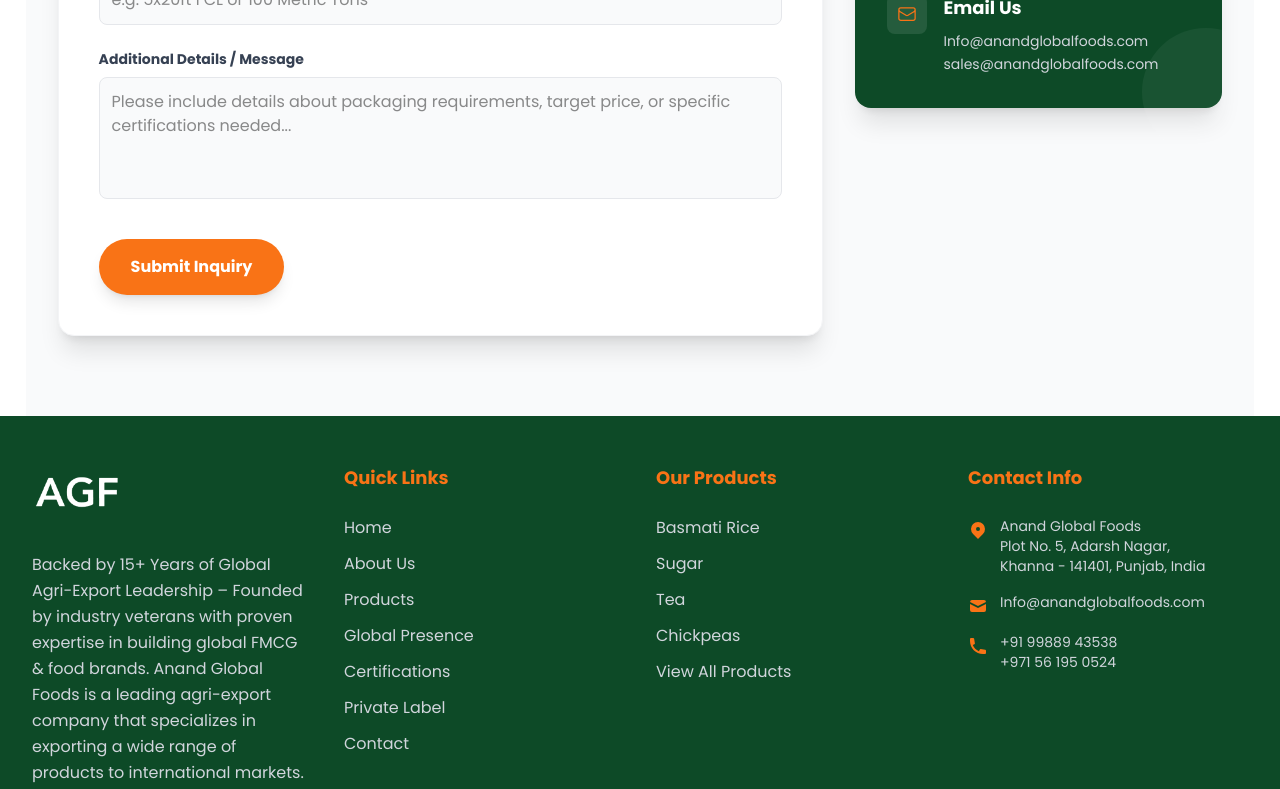
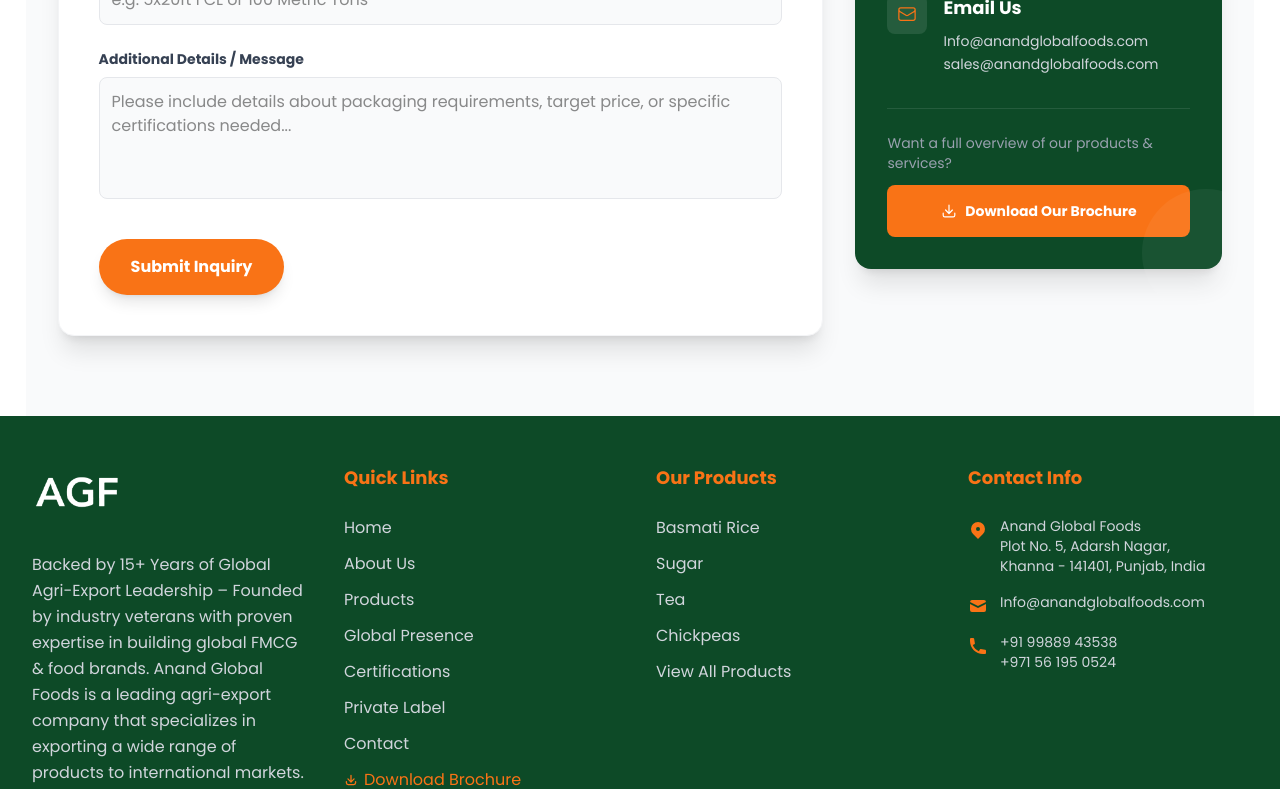
Before and after one commit to ASHISHSINGHNEGI/agf, a Next.js app: page /pages/contact in a window 1280 px wide. Shown: the part 940-1729 px from the top of the page. Built offline with nearby package versions, Linux system fonts and the light colour scheme.

Commit message:
update: download brochure

```diff
--- a/app/components/footer.tsx
+++ b/app/components/footer.tsx
@@ -128,6 +128,19 @@ export default function Footer() {
                 >
                   Contact
                 </Link>
+              </li>
+              <li>
+                <a
+                  href="/brochure/AGF-Brochure.pdf"
+                  download
+                  className="inline-flex items-center gap-1.5 text-secondary hover:text-orange-400 transition-colors duration-300 font-medium"
+                >
+                  <svg xmlns="http://www.w3.org/2000/svg" viewBox="0 0 16 16" fill="currentColor" className="w-3.5 h-3.5">
+                    <path d="M8.75 2.75a.75.75 0 0 0-1.5 0v5.69L5.03 6.22a.75.75 0 0 0-1.06 1.06l3.5 3.5a.75.75 0 0 0 1.06 0l3.5-3.5a.75.75 0 0 0-1.06-1.06L8.75 8.44V2.75Z" />
+                    <path d="M3.5 9.75a.75.75 0 0 0-1.5 0v1.5A2.75 2.75 0 0 0 4.75 14h6.5A2.75 2.75 0 0 0 14 11.25v-1.5a.75.75 0 0 0-1.5 0v1.5c0 .69-.56 1.25-1.25 1.25h-6.5c-.69 0-1.25-.56-1.25-1.25v-1.5Z" />
+                  </svg>
+                  Download Brochure
+                </a>
               </li>
             </ul>
           </div>
--- a/app/page.tsx
+++ b/app/page.tsx
@@ -26,11 +26,24 @@ export default function Home() {
           <p className="text-base sm:text-lg md:text-xl lg:text-2xl mb-4 sm:mb-6 max-w-4xl mx-auto">
             Exporting Trust & Tradition To The World
           </p>
-          <Link href="/pages/products" passHref>
-            <button className="bg-secondary px-4 sm:px-6 py-2 sm:py-3 rounded-lg font-semibold hover:bg-orange-600 hover:scale-105 transition-transform duration-300 ease-in-out hover:shadow-lg text-sm sm:text-base">
-              Explore Our Products
-            </button>
-          </Link>
+          <div className="flex flex-col sm:flex-row items-center justify-center gap-3 sm:gap-4">
+            <Link href="/pages/products" passHref>
+              <button className="bg-secondary px-4 sm:px-6 py-2 sm:py-3 rounded-lg font-semibold hover:bg-orange-600 hover:scale-105 transition-transform duration-300 ease-in-out hover:shadow-lg text-sm sm:text-base w-full sm:w-auto">
+                Explore Our Products
+              </button>
+            </Link>
+            <a
+              href="/brochure/AGF-Brochure.pdf"
+              download
+              className="inline-flex items-center gap-2 border-2 border-white text-white px-4 sm:px-6 py-2 sm:py-3 rounded-lg font-semibold hover:bg-white hover:text-primary hover:scale-105 transition-all duration-300 ease-in-out text-sm sm:text-base w-full sm:w-auto justify-center"
+            >
+              <svg xmlns="http://www.w3.org/2000/svg" viewBox="0 0 20 20" fill="currentColor" className="w-4 h-4">
+                <path d="M10.75 2.75a.75.75 0 0 0-1.5 0v8.614L6.295 8.235a.75.75 0 1 0-1.09 1.03l4.25 4.5a.75.75 0 0 0 1.09 0l4.25-4.5a.75.75 0 0 0-1.09-1.03l-2.955 3.129V2.75Z" />
+                <path d="M3.5 12.75a.75.75 0 0 0-1.5 0v2.5A2.75 2.75 0 0 0 4.75 18h10.5A2.75 2.75 0 0 0 18 15.25v-2.5a.75.75 0 0 0-1.5 0v2.5c0 .69-.56 1.25-1.25 1.25H4.75c-.69 0-1.25-.56-1.25-1.25v-2.5Z" />
+              </svg>
+              Download Brochure
+            </a>
+          </div>
         </div>
       </section>
 
--- a/app/pages/contact/page.tsx
+++ b/app/pages/contact/page.tsx
@@ -222,6 +222,23 @@ export default function Contact() {
                       </p>
                     </div>
                   </div>
+
+                  {/* Brochure Download */}
+                  <div className="border-t border-white/10 pt-6">
+                    <p className="text-sm text-gray-400 mb-3">Want a full overview of our products &amp; services?</p>
+                    <a
+                      href="/brochure/AGF-Brochure.pdf"
+                      download
+                      className="inline-flex items-center gap-2 bg-secondary text-white px-5 py-4 rounded-lg font-semibold hover:bg-orange-600 hover:scale-105 transition-all duration-300 text-sm w-full justify-center"
+                    >
+                      <svg xmlns="http://www.w3.org/2000/svg" viewBox="0 0 20 20" fill="currentColor" className="w-4 h-4">
+                        <path d="M10.75 2.75a.75.75 0 0 0-1.5 0v8.614L6.295 8.235a.75.75 0 1 0-1.09 1.03l4.25 4.5a.75.75 0 0 0 1.09 0l4.25-4.5a.75.75 0 0 0-1.09-1.03l-2.955 3.129V2.75Z" />
+                        <path d="M3.5 12.75a.75.75 0 0 0-1.5 0v2.5A2.75 2.75 0 0 0 4.75 18h10.5A2.75 2.75 0 0 0 18 15.25v-2.5a.75.75 0 0 0-1.5 0v2.5c0 .69-.56 1.25-1.25 1.25H4.75c-.69 0-1.25-.56-1.25-1.25v-2.5Z" />
+                      </svg>
+                      Download Our Brochure
+                    </a>
+                  </div>
+
                 </div>
 
                 {/* Decorative Pattern */}
```
Also changed, not shown: 1 other file (tests, documents, lock files or other folders).
